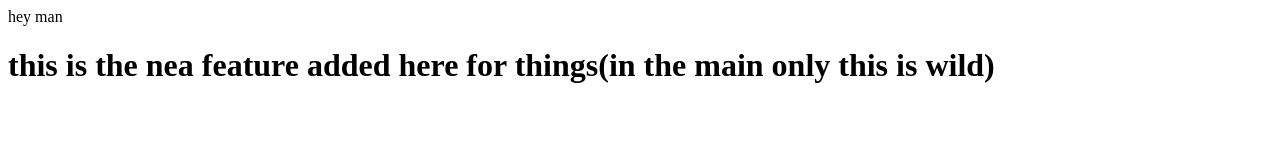
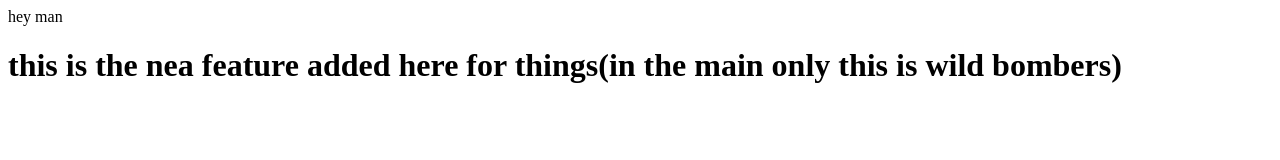
Before and after one commit to AiwithAbhishek/random, a plain HTML site: page index.html in a window 1280 px wide. Drawn offline with Linux system fonts and the light colour scheme.

Commit message:
added bombers

```diff
--- a/index.html
+++ b/index.html
@@ -1,2 +1,2 @@
 <p>hey man</p>
-<h1>this is the nea feature added here for things(in the main only this is wild)</h1>
+<h1>this is the nea feature added here for things(in the main only this is wild bombers)</h1>
```
